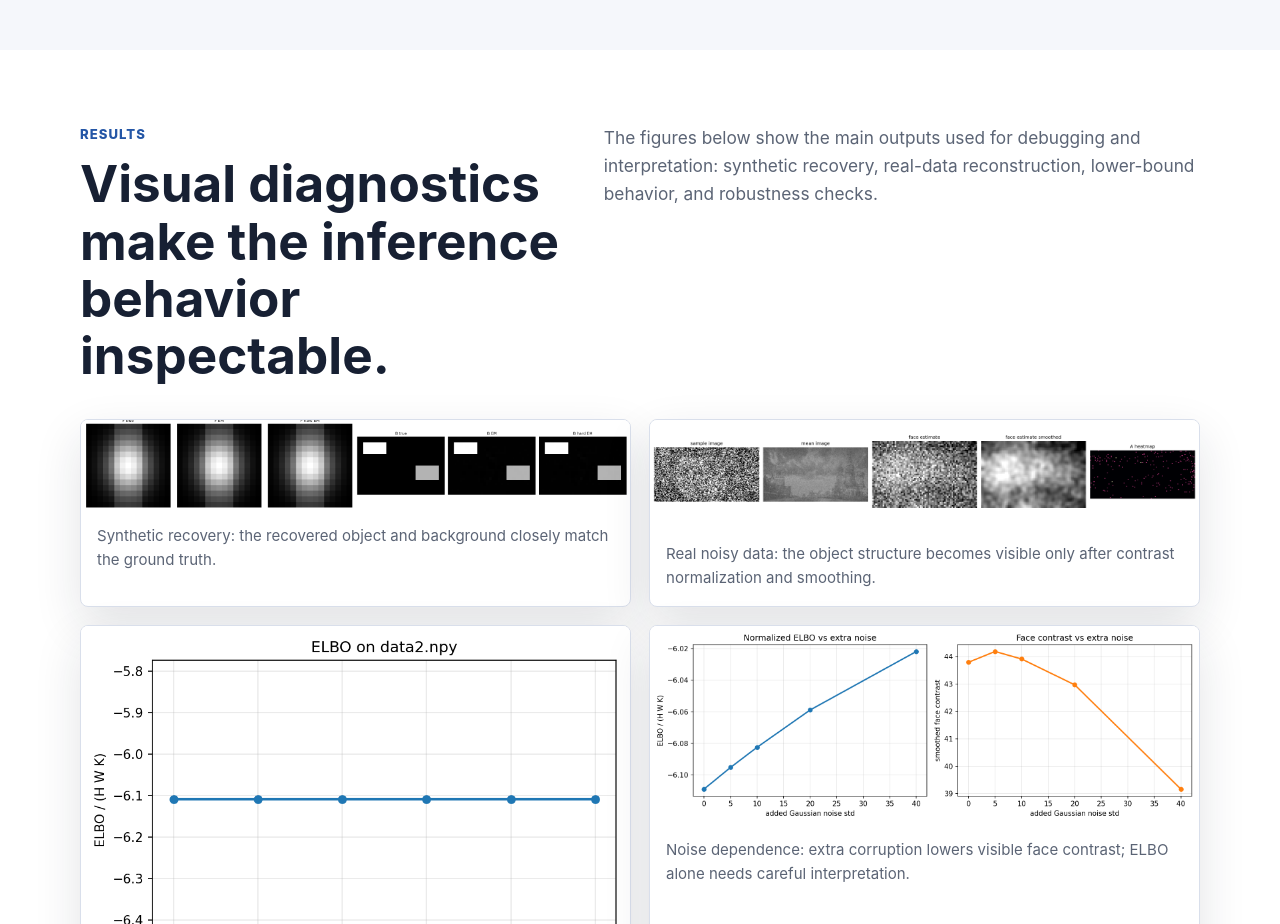
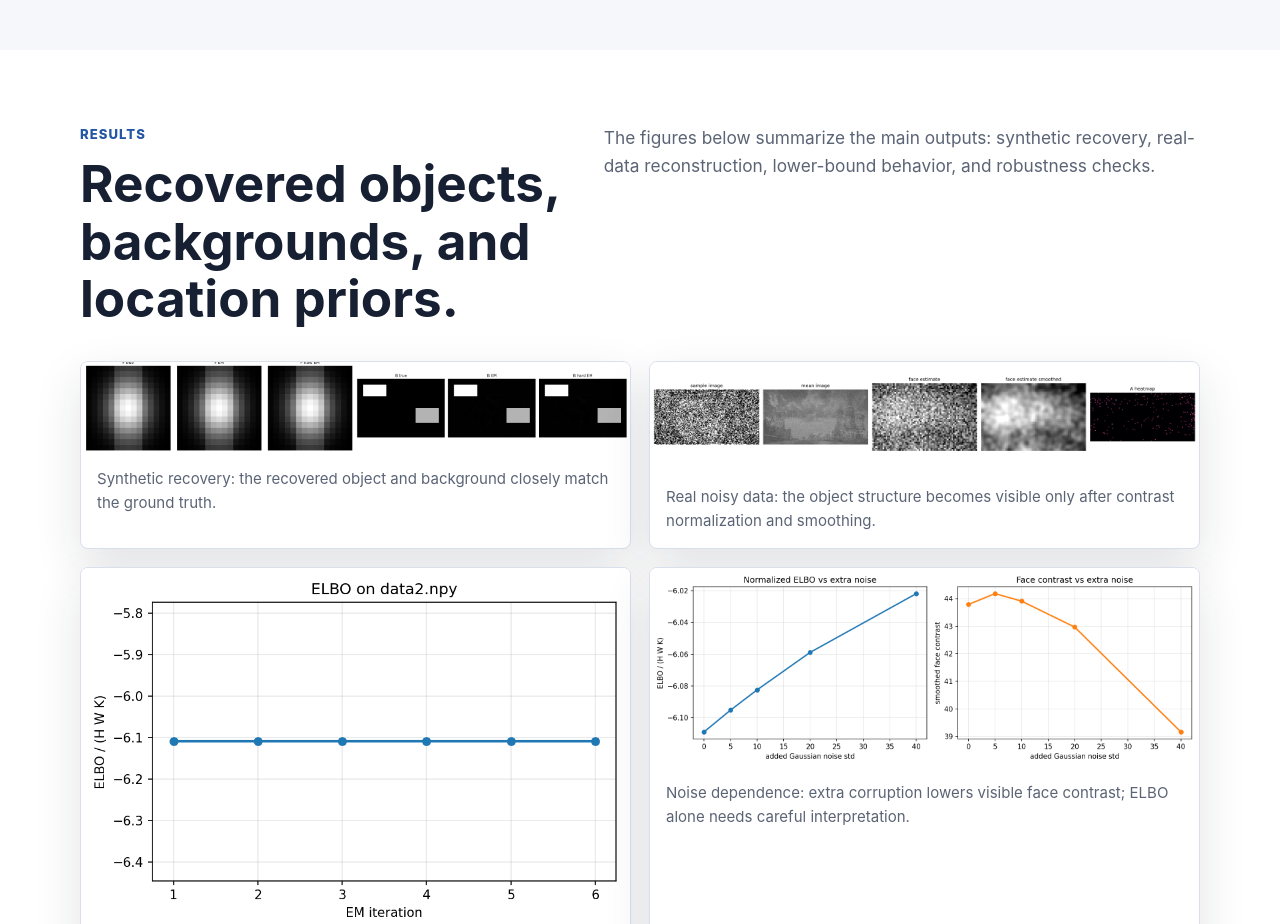
Before and after one commit to vskates/EM-latent-object-localization, a plain HTML site: page docs/index.html in a window 1280 px wide. Shown: the part 3460-4384 px from the top of the page. Drawn offline with nearby package versions, Linux system fonts and the light colour scheme.

Commit message:
Sharpen results section wording

```diff
--- a/docs/index.html
+++ b/docs/index.html
@@ -219,11 +219,11 @@
         <div class="section-head">
           <div>
             <p class="section-kicker">Results</p>
-            <h2>Visual diagnostics make the inference behavior inspectable.</h2>
+            <h2>Recovered objects, backgrounds, and location priors.</h2>
           </div>
           <p class="lead">
-            The figures below show the main outputs used for debugging and interpretation: synthetic recovery,
-            real-data reconstruction, lower-bound behavior, and robustness checks.
+            The figures below summarize the main outputs: synthetic recovery, real-data reconstruction,
+            lower-bound behavior, and robustness checks.
           </p>
         </div>
 
```
